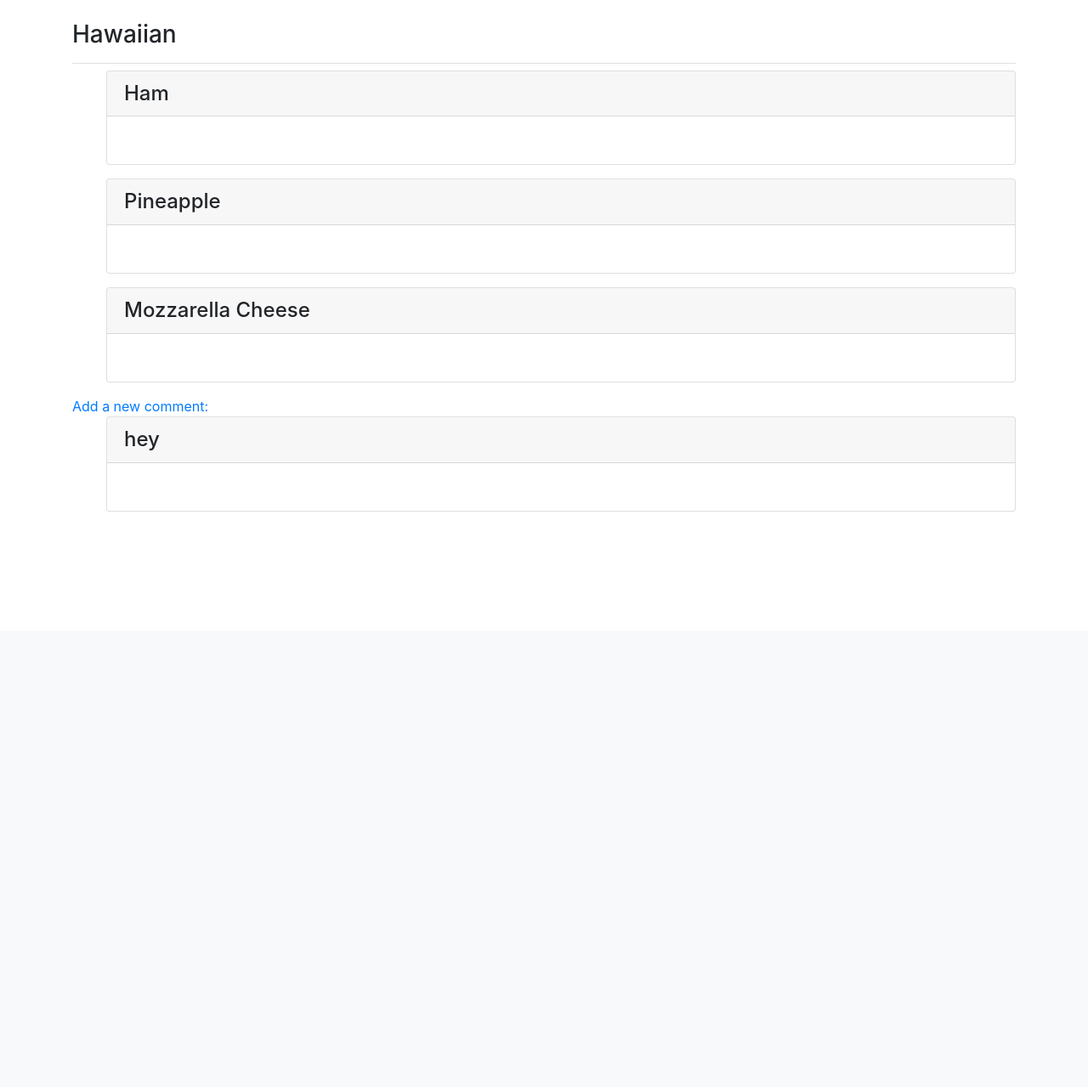
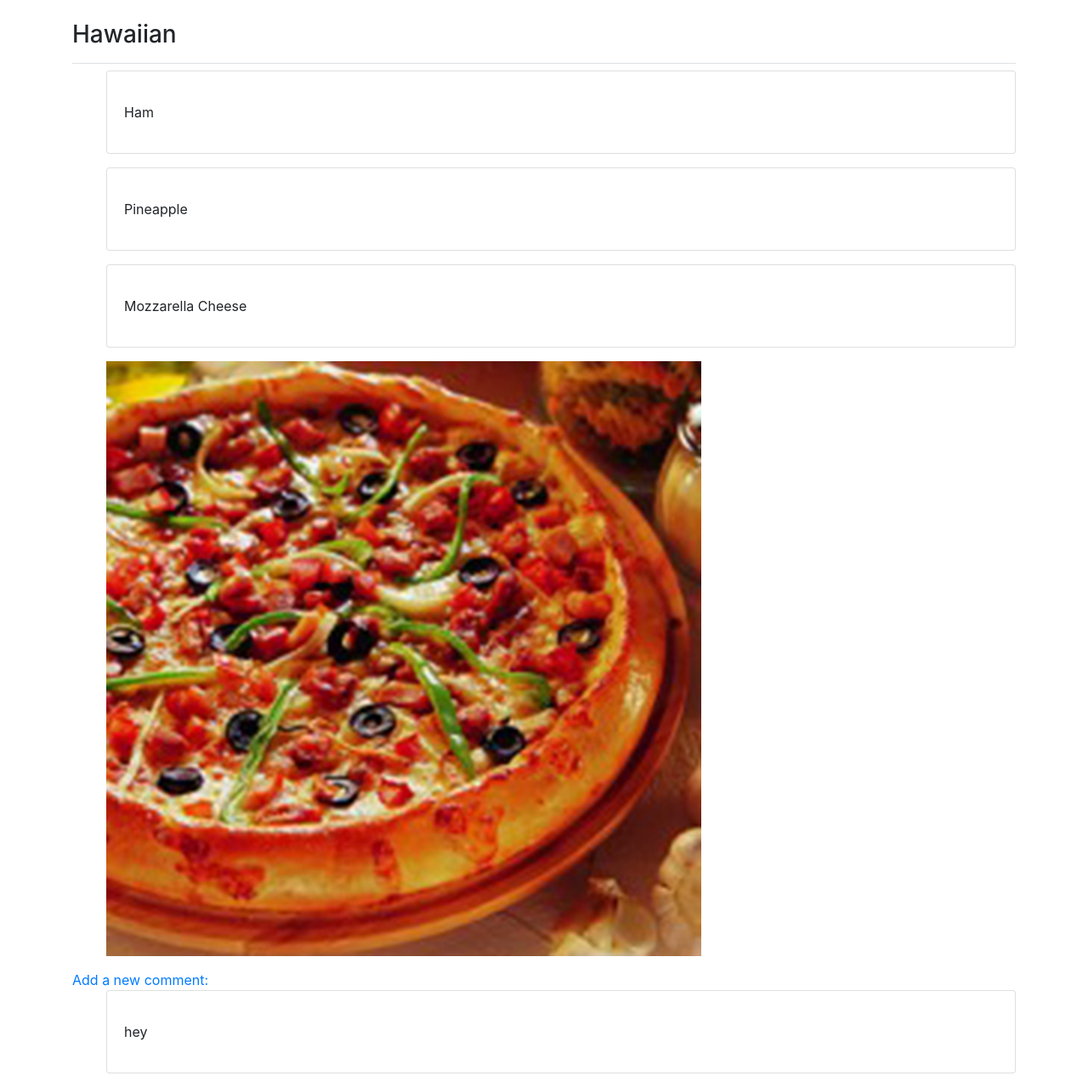
Before and after one commit to shreyasharma12/DjangoPizzaProject, a Django app: page /pizzas/1/ in a window 1280 px wide. Shown: the part 58-1337 px from the top of the page at 85% size. Before the commit the page ends 660 px from the top, so only its background shows below. Run offline with Django 3.2, Linux system fonts and the light colour scheme; data comes from the database, SQL or seed files in the repository; both versions use the stored data as it was after the commit; some libraries are stand-ins or nearby versions.

Commit message:
Project Edits 5/5

```diff
--- a/pizzas/forms.py
+++ b/pizzas/forms.py
@@ -5,6 +5,6 @@ from .models import Comment
 class NewCommentForm(forms.ModelForm):
     class Meta:
         model = Comment
-        fields = ['comment_name']
+        fields = ['comment_name',]
         labels = {'comment_name':''}
         widgets = {'comment_name': forms.Textarea(attrs={'cols':80})}
--- a/pizzas/models.py
+++ b/pizzas/models.py
@@ -1,10 +1,11 @@
 from django.db import models
+from django.urls import reverse
+from django.utils import timezone
 
 # Create your models here.
 class Pizza(models.Model):
     pizza_name = models.CharField(max_length=30)
     #date_added = models.DateTimeField(auto_now_add=True)
-
 
     def __str__(self):
         return self.pizza_name # + '-' + str(self.date_added)
--- a/pizzas/templates/pizzas/index.html
+++ b/pizzas/templates/pizzas/index.html
@@ -1,5 +1,4 @@
 {% extends "pizzas/base.html" %}
-
 
 {% block page_header %}
 <div class="jumbotron">
--- a/pizzas/templates/pizzas/pizza.html
+++ b/pizzas/templates/pizzas/pizza.html
@@ -1,4 +1,5 @@
 {% extends "pizzas/base.html" %}
+{% load static %}
 
 {% block page_header %}
 <h3>{{ pizza }}</h3>
@@ -9,16 +10,16 @@
 <ul>
     {% for t in toppings %}
     <div class="card mb-3">
-        <h4 class="card-header">
-            {{ t.topping_name }}
-        </h4>
         <div class="card-body">
-            {{ entry.text|linebreaks }}
+            <p>{{ t.topping_name|linebreaks }}</p>
         </div>
     </div>
     {% empty %}
     <li> There are no toppings for this Pizza yet.</li>
     {% endfor %}
+
+    <img src="{% static 'pizzas/images/meatymax.jpg' %}" >
+
 </ul>
 
 <a href="{% url 'pizzas:new_pizza_comment' pizza.id %}">Add a new comment:</a>
@@ -26,11 +27,8 @@
 <ul>
     {% for c in comments %}
     <div class="card mb-3">
-        <h4 class="card-header">
-            {{ c.comment_name }}
-        </h4>
         <div class="card-body">
-            {{ entry.text|linebreaks }}
+            <p>{{ c.comment_name|linebreaks }}</p>
         </div>
     </div>
     {% empty %}
--- a/pizzas/views.py
+++ b/pizzas/views.py
@@ -13,7 +13,6 @@ def pizzas(request):
     pizzas = Pizza.objects.all()
 
     context = {'pizzas':pizzas}
-
     return render(request,'pizzas/pizzas.html',context)
 
 def pizza(request, pizza_id):
```
Also changed, not shown: Pizzeria/urls.py (line endings or trailing spaces), db.sqlite3, pizzas/static/pizzas/images/bbqchicken.jpg (added), pizzas/static/pizzas/images/chickenalfredo.jpg (added), pizzas/static/pizzas/images/hawaiian.jpg (added), pizzas/static/pizzas/images/meatymax.jpg (added), pizzas/static/pizzas/images/veggiemax.jpg (added).
